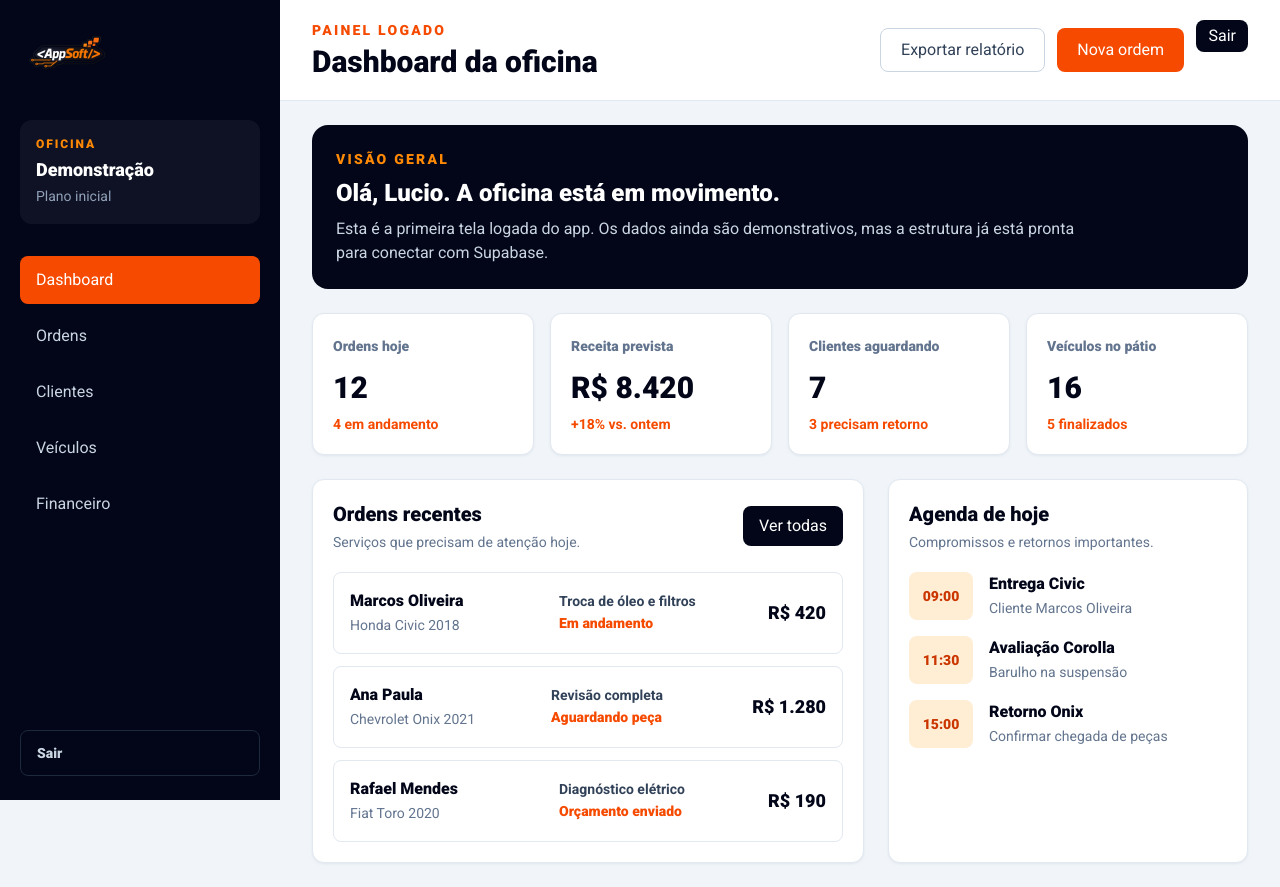
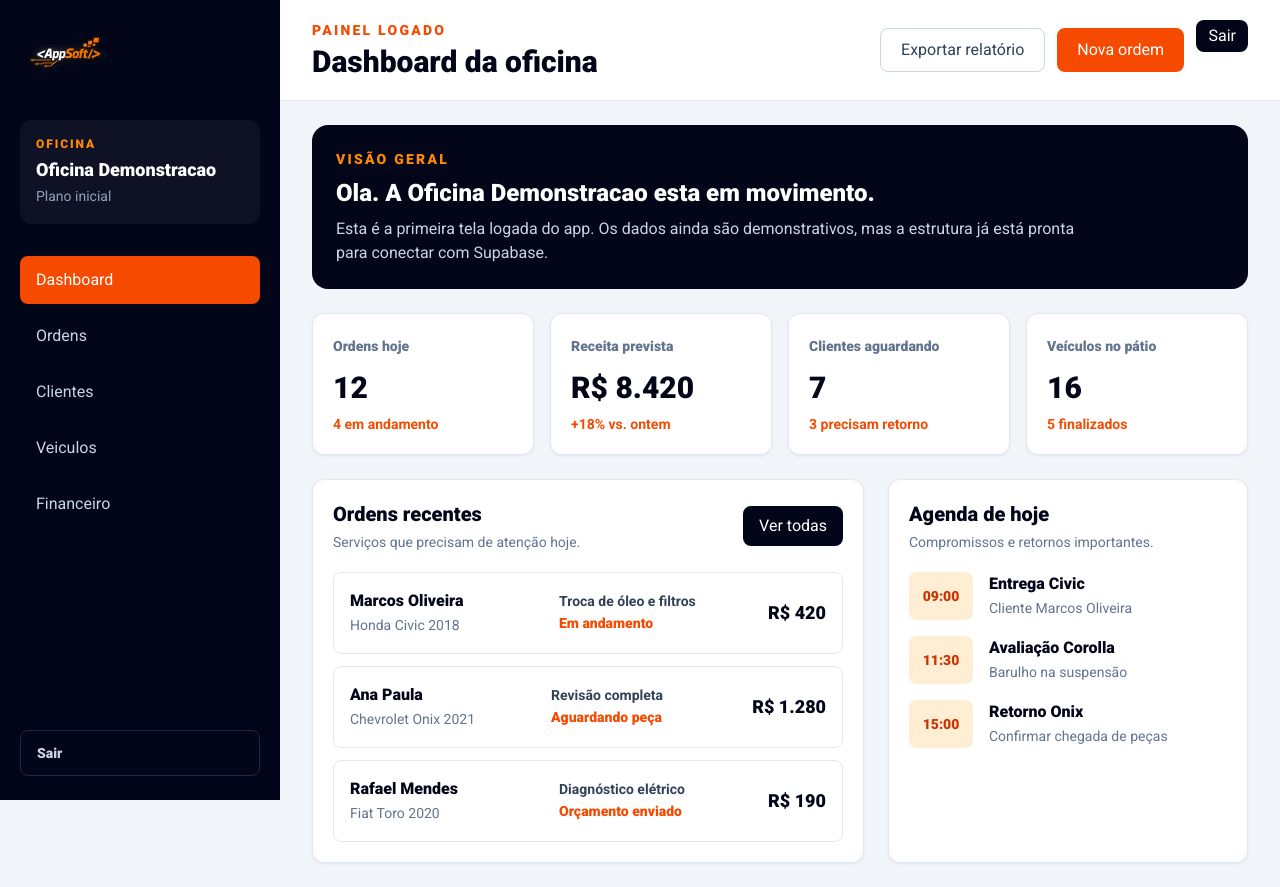
Before and after one commit to appsoft-lucio/oficinaAppSoft, a React (Vite) app in the folder frontend/: page /dashboard in a window 1280 px wide. Built offline with nearby package versions, Linux system fonts and the light colour scheme; no server answers.

Commit message:
feat: show workshop name from supabase

```diff
--- a/frontend/src/components/dashboard/DashboardSidebar.tsx
+++ b/frontend/src/components/dashboard/DashboardSidebar.tsx
@@ -1,9 +1,13 @@
 import { Link } from 'react-router-dom'
 import logoAppSoft from '../../assets/logo-appsoft-orange-semFundo.png'
 
-const menuItems = ['Dashboard', 'Ordens', 'Clientes', 'Veículos', 'Financeiro']
+const menuItems = ['Dashboard', 'Ordens', 'Clientes', 'Veiculos', 'Financeiro']
 
-export default function DashboardSidebar() {
+type DashboardSidebarProps = {
+  oficinaName: string
+}
+
+export default function DashboardSidebar({ oficinaName }: DashboardSidebarProps) {
   return (
     <aside className="flex min-h-screen flex-col bg-slate-950 px-5 py-6 text-white">
       <Link to="/">
@@ -14,7 +18,7 @@ export default function DashboardSidebar() {
         <p className="text-xs font-black uppercase tracking-[0.16em] text-orange-400">
           Oficina
         </p>
-        <strong className="mt-1 block text-lg font-black">Demonstração</strong>
+        <strong className="mt-1 block text-lg font-black">{oficinaName}</strong>
         <span className="text-sm text-slate-400">Plano inicial</span>
       </div>
 
--- a/frontend/src/pages/DashboardPage/DashboardPage.tsx
+++ b/frontend/src/pages/DashboardPage/DashboardPage.tsx
@@ -6,10 +6,12 @@ import SchedulePanel from '../../components/dashboard/SchedulePanel'
 import SummaryCard from '../../components/dashboard/SummaryCard'
 import { dashboardSummary } from '../../data/dashboard'
 import { supabase } from '../../lib/supabase'
-import { ensureUserOficina } from '../../services/oficinas'
+import { ensureUserOficina, type Oficina } from '../../services/oficinas'
 
 export default function DashboardPage() {
   const [isMenuOpen, setIsMenuOpen] = useState(false)
+  const [oficina, setOficina] = useState<Oficina | null>(null)
+  const oficinaName = oficina?.nome ?? 'Oficina Demonstracao'
 
   useEffect(() => {
     async function prepareOficina() {
@@ -19,10 +21,12 @@ export default function DashboardPage() {
         return
       }
 
-      await ensureUserOficina({
+      const preparedOficina = await ensureUserOficina({
         fallbackName: 'Oficina Demonstracao',
         userId: data.user.id,
       })
+
+      setOficina(preparedOficina)
     }
 
     prepareOficina()
@@ -58,13 +62,13 @@ export default function DashboardPage() {
                 <path d="M18 6L6 18" />
               </svg>
             </button>
-            <DashboardSidebar />
+            <DashboardSidebar oficinaName={oficinaName} />
           </div>
         </div>
       ) : null}
 
       <div className="hidden lg:block">
-        <DashboardSidebar />
+        <DashboardSidebar oficinaName={oficinaName} />
       </div>
 
       <section className="min-w-0">
@@ -75,7 +79,9 @@ export default function DashboardPage() {
             <p className="text-sm font-black uppercase tracking-[0.16em] text-orange-400">
               Visão geral
             </p>
-            <h2 className="mt-2 text-2xl font-black">Olá, Lucio. A oficina está em movimento.</h2>
+            <h2 className="mt-2 text-2xl font-black">
+              Ola. A {oficinaName} esta em movimento.
+            </h2>
             <p className="mt-2 max-w-3xl text-slate-300">
               Esta é a primeira tela logada do app. Os dados ainda são demonstrativos, mas
               a estrutura já está pronta para conectar com Supabase.
--- a/frontend/src/services/oficinas.ts
+++ b/frontend/src/services/oficinas.ts
@@ -3,6 +3,11 @@ import { supabase } from '../lib/supabase'
 type EnsureUserOficinaParams = {
   userId: string
   fallbackName?: string
+}
+
+export type Oficina = {
+  id: string
+  nome: string
 }
 
 export async function ensureUserOficina({
@@ -11,7 +16,7 @@ export async function ensureUserOficina({
 }: EnsureUserOficinaParams) {
   const { data: oficina, error: selectError } = await supabase
     .from('oficinas')
-    .select('id')
+    .select('id, nome')
     .eq('dono_id', userId)
     .maybeSingle()
 
@@ -29,7 +34,7 @@ export async function ensureUserOficina({
       dono_id: userId,
       nome: fallbackName,
     })
-    .select('id')
+    .select('id, nome')
     .single()
 
   if (insertError) {
```
